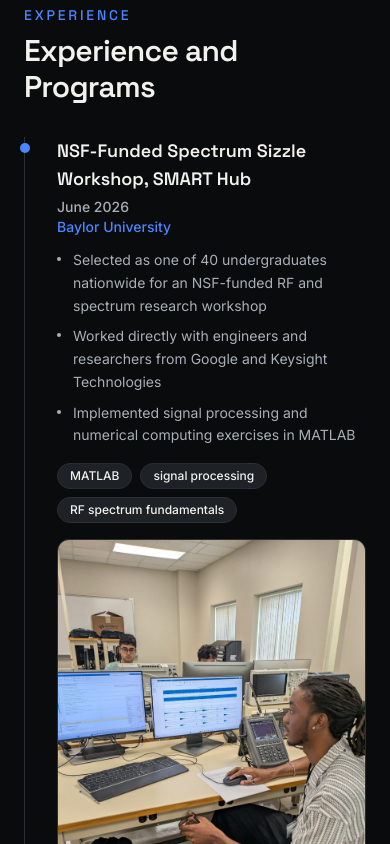
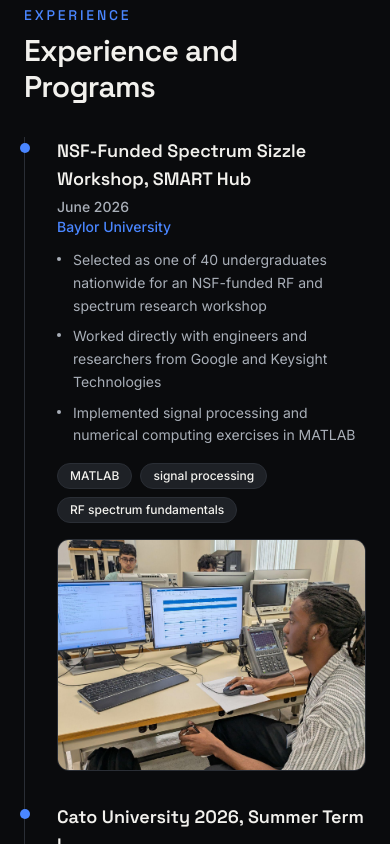
Before and after one commit to malgmash/Portfolio, a Next.js app: page / in a window 390 px wide. Shown: the part 3640-4484 px from the top of the page. Built offline with nearby package versions, Linux system fonts and the light colour scheme.

Commit message:
experience and programs page edited

```diff
--- a/components/Experience.tsx
+++ b/components/Experience.tsx
@@ -12,6 +12,8 @@ export default function Experience() {
               className="absolute -left-[calc(2rem+5px)] top-1.5 h-2.5 w-2.5 rounded-full bg-accent"
               aria-hidden="true"
             />
+            <div className={entry.image ? "sm:flex sm:items-stretch sm:gap-8" : undefined}>
+              <div className={entry.image ? "sm:min-w-0 sm:flex-1" : undefined}>
                 <div className="flex flex-col justify-between gap-1 sm:flex-row sm:items-baseline">
                   <h3 className="text-lg font-semibold text-text">{entry.title}</h3>
                   {entry.dateLine ? (
@@ -39,17 +41,19 @@ export default function Experience() {
                     ))}
                   </ul>
                 ) : null}
+              </div>
               {entry.image ? (
-              <div className="mt-4 max-w-xs overflow-hidden rounded-xl border border-border">
+                <div className="relative mt-4 aspect-[4/3] w-full shrink-0 overflow-hidden rounded-xl border border-border sm:mt-0 sm:aspect-auto sm:w-48 md:w-56">
                   <Image
                     src={entry.image.src}
                     alt={entry.image.alt}
-                  width={entry.image.width}
-                  height={entry.image.height}
-                  className="h-auto w-full"
+                    fill
+                    sizes="(min-width: 640px) 224px, 100vw"
+                    className="object-cover"
                   />
                 </div>
               ) : null}
+            </div>
           </li>
         ))}
       </ol>
```
Lines whose indentation alone changed are shown as unchanged.
